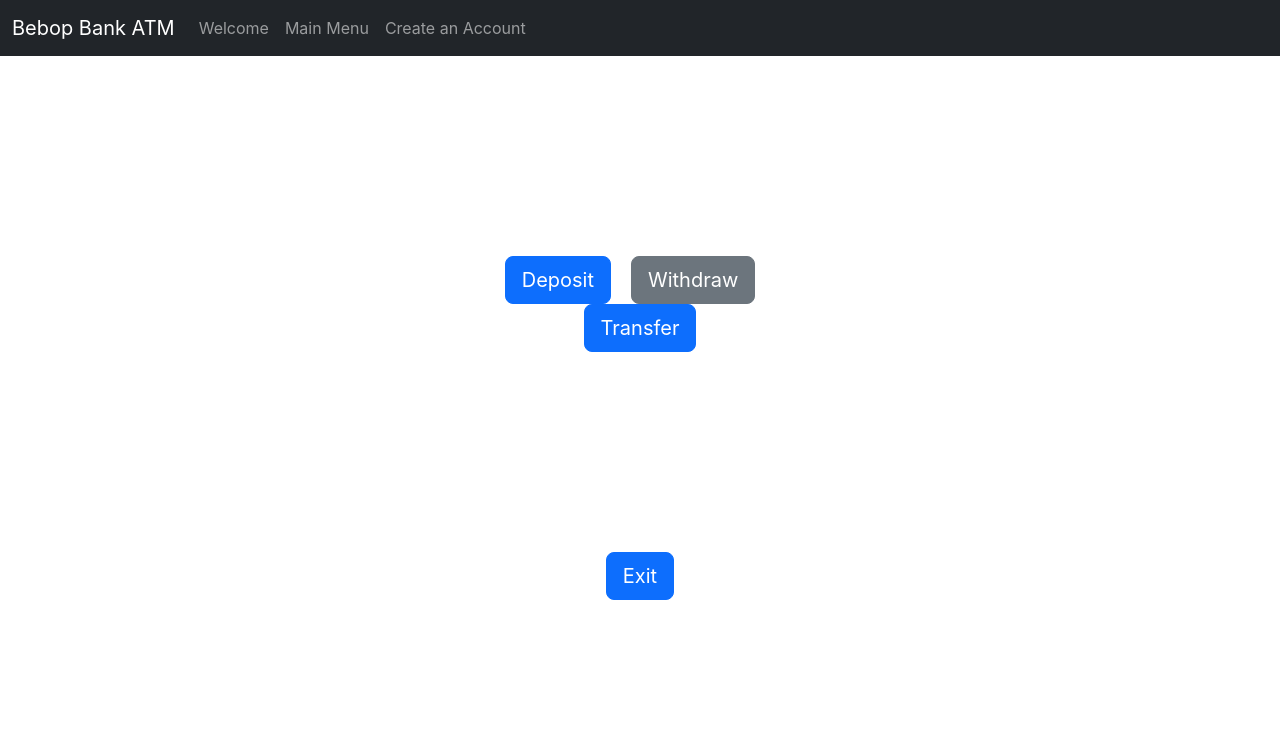
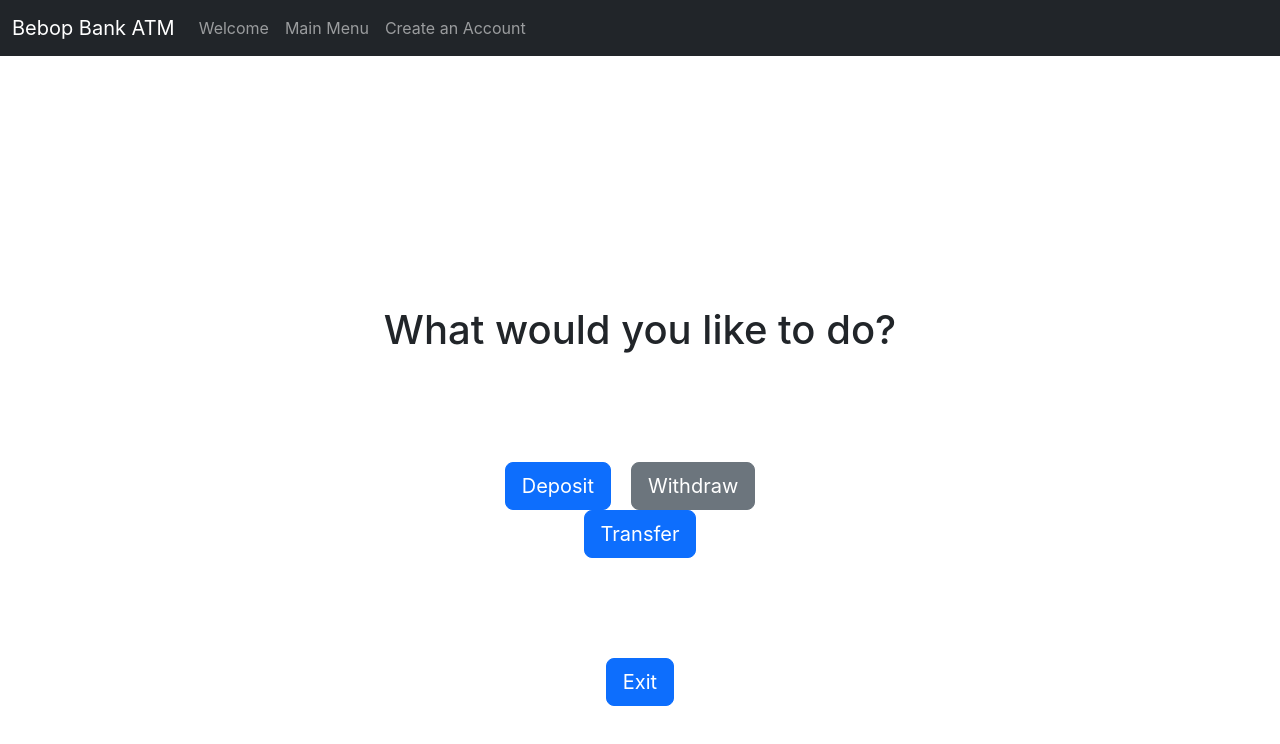
Before and after one commit to 220425-Reston-NET/CoderBebopFE, a React (Create React App) app: page /mainmenu in a window 1280 px wide. Shown: the top 744 px of the page. Built offline with nearby package versions, Linux system fonts and the light colour scheme.

Commit message:
changes to Mainmenu

```diff
--- a/src/routes/mainmenu/Mainmenu.css
+++ b/src/routes/mainmenu/Mainmenu.css
@@ -3,12 +3,13 @@
     flex-direction: column;
     flex-flow: column wrap;
     align-items: center;
+    margin-top: 250px;
 }
 
 .container{
     order:0;
     width: 400px;
-    margin-top: 200px;
+    margin-top: 100px;
     text-align: center;
     align-self: flex-start;
 }
--- a/src/routes/mainmenu/Mainmenu.tsx
+++ b/src/routes/mainmenu/Mainmenu.tsx
@@ -4,6 +4,7 @@ import './Mainmenu.css'
 function Mainmenu() {
   return (
     <form className='mainmenu'>
+      <h1>What would you like to do?</h1>
       <div className='container'>
         <button type="button" className="btn btn-primary btn-lg rightmarg">Deposit</button>
         <button type="button" className="btn btn-secondary btn-lg rightmarg">Withdraw</button>
```
